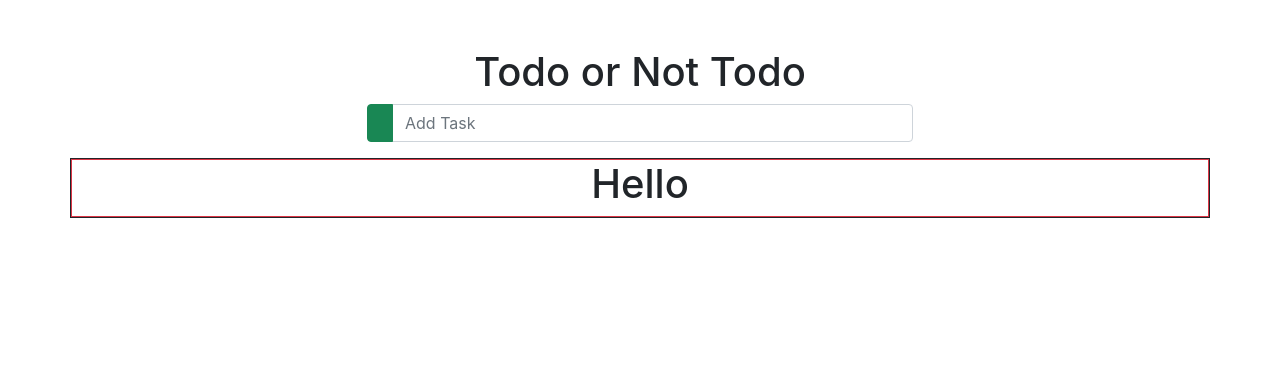
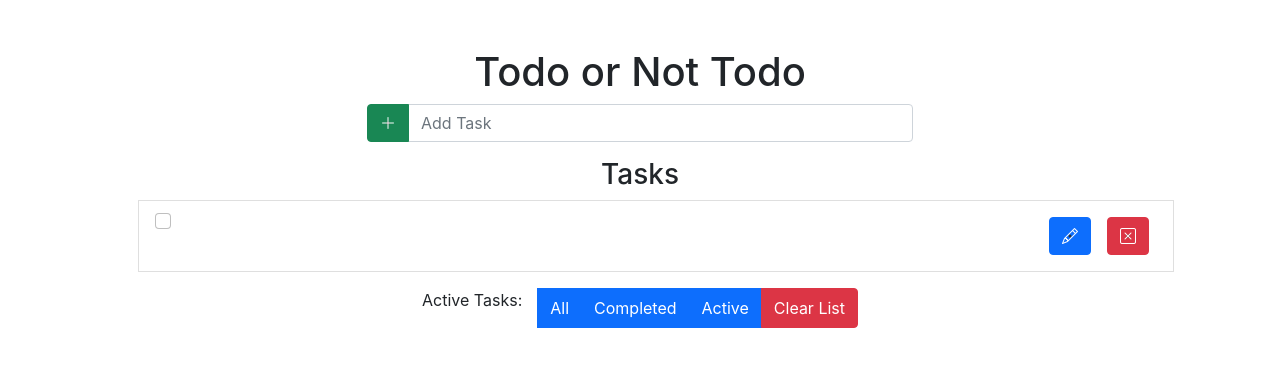
Before and after one commit to robinkelsickii/todo, a React (Create React App) app: page / in a window 1280 px wide. Shown: the top 366 px of the page. Built offline with nearby package versions, Linux system fonts and the light colour scheme.

Commit message:
got the todo list to render. need to work on button functionality and conditional rendering

```diff
--- a/src/App.js
+++ b/src/App.js
@@ -81,6 +81,7 @@ class App extends Component {
 
         <List taskList={this.state.taskList}
           ClearList={this.ClearList}
+          EditItem={this.EditItem}
           DeleteItem={this.DeleteItem}
         />
       </div >
--- a/src/components/Item.js
+++ b/src/components/Item.js
@@ -1,9 +1,24 @@
 import React, { Component } from "react";
+import List from "./List";
 
 export default class Item extends Component {
     render() {
+        const { task, DeleteItem, EditItem } = this.props
         return (
-            <h1>Hello</h1>
+            <div className='container'>
+                <li className='list-group-item d-flex justify-content-between my-1'>
+                    <div class="form-check">
+                        <input className="form-check-input" type="checkbox" value="" id="flexCheckDefault" />
+                        <label className="form-check-label" for="flexCheckDefault">
+                            {task}
+                        </label>
+                    </div>
+                    <div className='editDelete'>
+                        <button type='button' className='m-2 btn btn-primary' onClick={EditItem}><i class="bi bi-pencil"></i></button>
+                        <button type='button' className='m-2 btn btn-danger' onClick={DeleteItem}><i class="bi bi-x-square"></i></button>
+                    </div>
+                </li>
+            </div>
         );
 
 
--- a/src/components/list.js
+++ b/src/components/list.js
@@ -5,14 +5,31 @@ import '../index.css'
 export default class List extends Component {
     render() {
         console.log(this.props)
+        const { taskList, ClearList, EditItem, DeleteItem } = this.props
         return (
-            <div className="container border border-dark">
-                <div className='row border-border-warning'>
-                    <div className='col border border-danger text-center'>
+
+            <div className="container">
+                <div className='row'>
+                    <div className='col text-center'>
+                    <h3 className='text-center'>Tasks</h3>
+                        <ul>
                         <Item />
+                        {taskList.map(item => { return (<Item key={item.id}
+                        task={item.task}
+                        DeleteItem={() => DeleteItem(item.id)}
+                        EditItem={() => EditItem(item.id)} />) })}
+                        </ul>
+                        <div className='btn-group' role='group' arial-label='Staus'>
+                    <p className = 'me-3'>Active Tasks:</p>
+                    <button type="button" className="btn btn-primary">All</button>
+                    <button type="button" className="btn btn-primary">Completed</button>
+                    <button type="button" className="btn btn-primary">Active</button>
+                    <button type="button" className="btn btn-danger" onClick = {ClearList}>Clear List</button>
+
+                </div>
+
                     </div>
                 </div>
-
             </div>
         )
 
--- a/src/index.js
+++ b/src/index.js
@@ -5,7 +5,7 @@ import ReactDOM from 'react-dom';
 import './index.css';
 import App from './App';
 import reportWebVitals from './reportWebVitals';
-// import 'bootstrap-icons/font/bootstrap-icons.css';
+import 'bootstrap-icons/font/bootstrap-icons.css';
 
 ReactDOM.render(
   <React.StrictMode>
```
Also changed, not shown: 1 other file (tests, documents, lock files or other folders).
